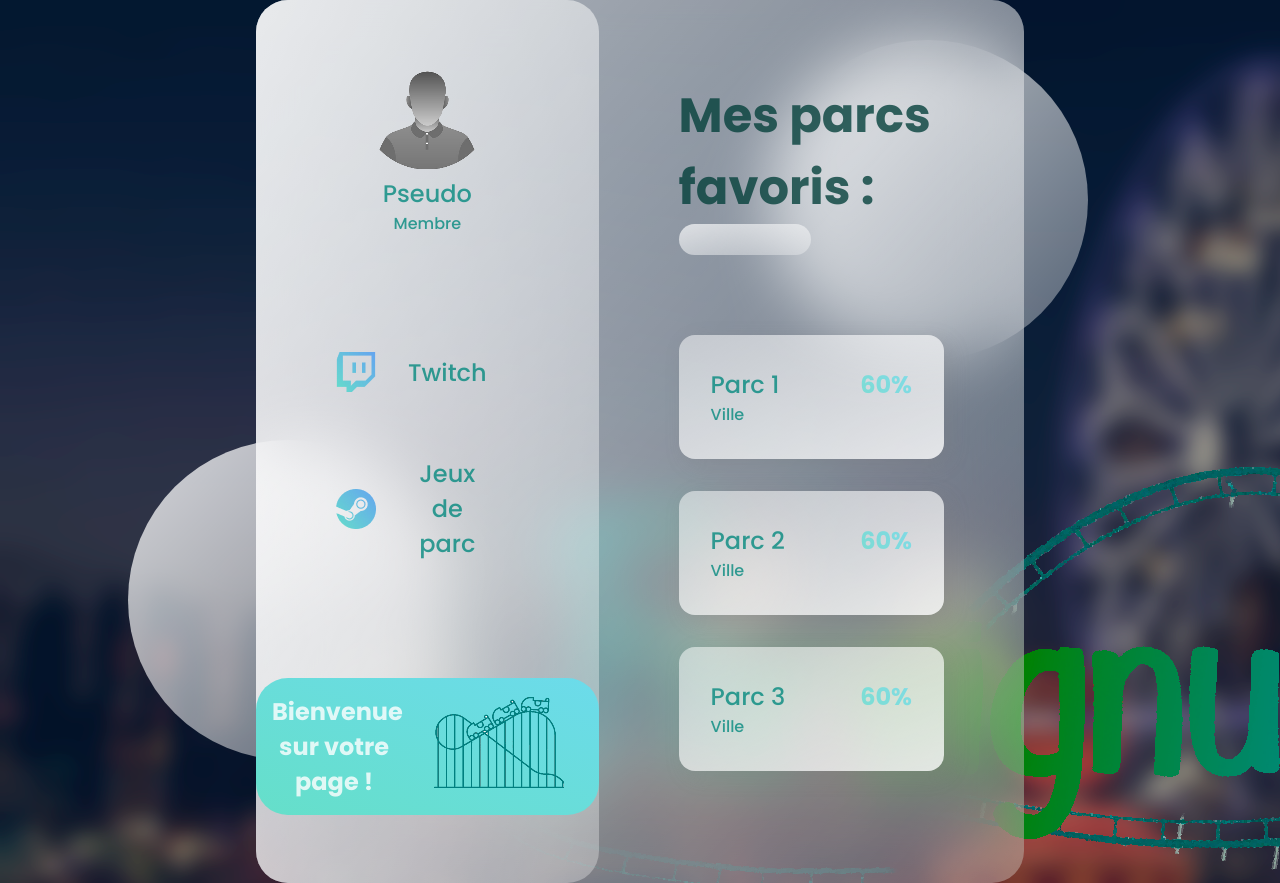
After one commit to alexandre-champagnac/Project_Forum_Officiel, a PHP site: page /view/profil.php in a window 1280 px wide. The commit adds this page. Run offline with PHP 8.4, Linux system fonts and the light colour scheme.

Commit message:
profile page add but connection down

```diff
--- a/models/verification.php
+++ b/models/verification.php
@@ -1,12 +1,14 @@
 	<?php
-
 $username = stripcslashes($_REQUEST['username']);
 $password = stripcslashes($_REQUEST['password']);
 
-$reponse = $bdd->query("SELECT * FROM utilisateurs WHERE pseudo='$username' and password='".hash('sha1',$password)."'");
+
+$reponse =
 $result = $reponse->fetch();
 
+
 if($result==true){
+
 	$_SESSION['username'] = $username;
 	header("Location: view/accueil.php");
 }
--- a/view/login.php
+++ b/view/login.php
@@ -24,7 +24,7 @@
         </div>
         <div class="col-md-6 login-right">
             <h2>S'inscrire</h2>
-            <form action="registration.php" method="post">
+            <form action="../models/registration" method="post">
                 <div class="form-group">
                 <label>Nom d'utilisateur</label>
                 <input type="text" name="username" class="form-control" required>
--- /dev/null
+++ b/view/profil.php
@@ -0,0 +1,80 @@
+<?php $username = "Pseudo" ?>
+
+<!DOCTYPE html>
+<html lang="en">
+  <head>
+    <meta charset="UTF-8" />
+    <meta name="viewport" content="width=device-width, initial-scale=1.0" />
+    <title>Glass Website</title>
+    <link rel="preconnect" href="https://fonts.gstatic.com" />
+    <link
+      href="https://fonts.googleapis.com/css2?family=Poppins:wght@400;500;700&display=swap"
+      rel="stylesheet"
+    />
+    <link rel="stylesheet" href="style_profil.css" />
+  </head>
+  <body>
+    <main>
+      <section class="glass">
+        <div class="dashboard">
+          <div class="user">
+            <img src="../images/avatar.png" alt="" />
+            <h2><?php echo $username?></h2>
+            <p>Membre</p>
+          </div>
+          <div class="links">
+            <div class="link">
+              <img src="../images/twitch.png" alt="" />
+              <h2>Twitch</h2>
+            </div>
+            <div class="link">
+              <img src="../images/steam.png" alt="" />
+              <h2>Jeux de parc</h2>
+          </div>
+          </div>
+          <div class="pro">
+            <h2>Bienvenue sur votre page ! </h2>
+            <img src="../images/controller.png" alt="" />
+          </div>
+        </div>
+        <div class="games">
+          <div class="status">
+            <h1>Mes parcs favoris :</h1>
+            <input type="text" />
+          </div>
+          <div class="cards">
+            <div class="card">
+
+              <div class="card-info">
+                <h2>Parc 1</h2>
+                <p>Ville</p>
+                <div class="progress"></div>
+              </div>
+              <h2 class="percentage">60%</h2>
+            </div>
+            <div class="card">
+
+              <div class="card-info">
+                <h2>Parc 2</h2>
+                <p>Ville</p>
+                <div class="progress"></div>
+              </div>
+              <h2 class="percentage">60%</h2>
+            </div>
+            <div class="card">
+
+              <div class="card-info">
+                <h2>Parc 3</h2>
+                <p>Ville</p>
+                <div class="progress"></div>
+              </div>
+              <h2 class="percentage">60%</h2>
+            </div>
+          </div>
+        </div>
+      </section>
+    </main>
+    <div class="circle1"></div>
+    <div class="circle2"></div>
+  </body>
+</html>
--- /dev/null
+++ b/view/style_profil.css
@@ -0,0 +1,183 @@
+* {
+  margin: 0;
+  padding: 0;
+  box-sizing: border-box;
+}
+
+h1 {
+  color: #06413c;
+  font-weight: 600;
+  font-size: 3rem;
+  opacity: 0.8;
+}
+h2,
+p {
+  color: #068a7f;
+  font-weight: 500;
+  opacity: 0.8;
+}
+
+h3 {
+  color: #426696;
+  font-weight: 600;
+  opacity: 0.8;
+}
+
+main {
+  font-family: "Poppins", sans-serif;
+  min-height: 100vh;
+  background-image: url('../images/Foreignum_wallpaper.png');
+  display: flex;
+  align-items: center;
+  justify-content: center;
+}
+
+.glass {
+  background: white;
+  min-height: 80vh;
+  width: 60%;
+  background: linear-gradient(
+    to right bottom,
+    rgba(255, 255, 255, 0.7),
+    rgba(255, 255, 255, 0.3)
+  );
+  border-radius: 2rem;
+  z-index: 2;
+  backdrop-filter: blur(2rem);
+  display: flex;
+}
+.circle1,
+.circle2 {
+  background: white;
+  background: linear-gradient(
+    to right bottom,
+    rgba(255, 255, 255, 0.8),
+    rgba(255, 255, 255, 0.3)
+  );
+  height: 20rem;
+  width: 20rem;
+  position: absolute;
+  border-radius: 50%;
+}
+
+.circle1 {
+  top: 5%;
+  right: 15%;
+}
+.circle2 {
+  bottom: 5%;
+  left: 10%;
+}
+.dashboard {
+  flex: 1;
+  display: flex;
+  flex-direction: column;
+  align-items: center;
+  justify-content: space-evenly;
+  text-align: center;
+  background: linear-gradient(
+    to right bottom,
+    rgba(255, 255, 255, 0.7),
+    rgba(255, 255, 255, 0.3)
+  );
+  border-radius: 2rem;
+}
+.link {
+  display: flex;
+  margin: 2rem 0rem;
+  padding: 1rem 5rem;
+  align-items: center;
+}
+.link h2 {
+  padding: 0rem 2rem;
+}
+
+.games {
+  flex: 2;
+}
+
+.pro {
+  background: linear-gradient(to right top, #65dfc9, #6cdbeb);
+  border-radius: 2rem;
+  color: white;
+  padding: 1rem;
+  position: relative;
+}
+
+.pro img {
+  position: absolute;
+  top: -10%;
+  right: 10%;
+}
+.pro h2 {
+  width: 40%;
+  color: white;
+  font-weight: 600;
+}
+
+/* GAMES */
+.status {
+  margin-bottom: 3rem;
+}
+
+.status input {
+  background: linear-gradient(
+    to right bottom,
+    rgba(255, 255, 255, 0.7),
+    rgba(255, 255, 255, 0.3)
+  );
+  border: none;
+  width: 50%;
+  padding: 0.5rem;
+  border-radius: 2rem;
+}
+
+.games {
+  margin: 5rem;
+  display: flex;
+  flex-direction: column;
+  justify-content: space-evenly;
+}
+
+.card {
+  display: flex;
+  background: linear-gradient(
+    to left top,
+    rgba(255, 255, 255, 0.8),
+    rgba(255, 255, 255, 0.5)
+  );
+  border-radius: 1rem;
+  margin: 2rem 0rem;
+  padding: 2rem;
+  box-shadow: 6px 6px 20px rgba(122, 122, 122, 0.212);
+  justify-content: space-between;
+}
+
+.progress {
+  background: linear-gradient(to right top, #65dfc9, #6cdbeb);
+  width: 100%;
+  height: 25%;
+  border-radius: 1rem;
+  position: relative;
+  overflow: hidden;
+}
+.progress::after {
+  content: "";
+  width: 100%;
+  height: 100%;
+  background: rgb(236, 236, 236);
+  position: absolute;
+  left: 60%;
+}
+.card-info {
+  display: flex;
+  flex-direction: column;
+  justify-content: space-between;
+}
+
+.percentage {
+  font-weight: bold;
+  background: linear-gradient(to right top, #65dfc9, #6cdbeb);
+  -webkit-background-clip: text;
+  -webkit-text-fill-color: transparent;
+}
```
Also changed, not shown: models/registration.php (added, +27 -0 lines), images/assassins.png (added), images/avatar.png (added), images/controller.png (added), images/library.png (added), images/sackboy.png (added), images/spiderman.png (added), images/steam.png (added), images/twitch.png (added), images/upcoming.png (added).
